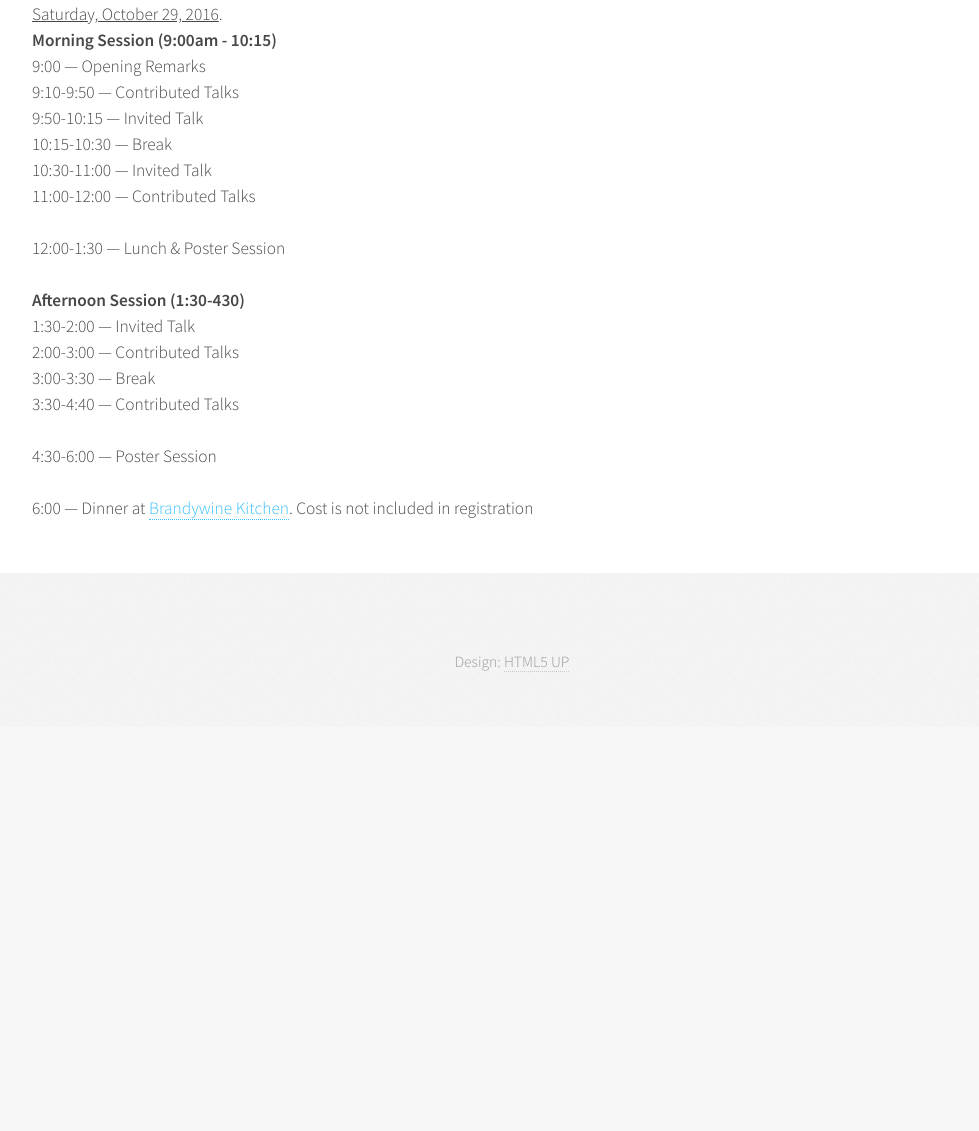
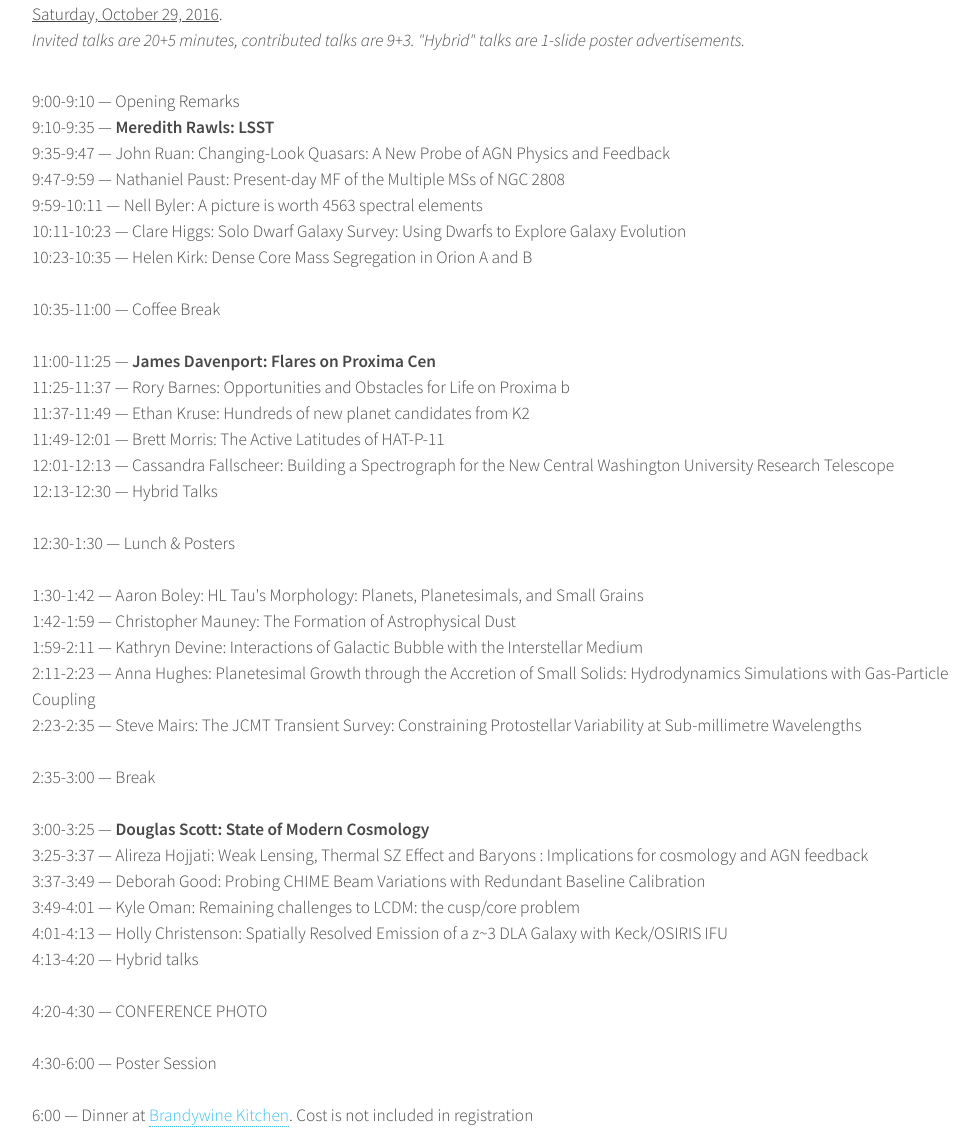
Before and after one commit to jradavenport/nwam2016, a plain HTML site: page program.html in a window 1280 px wide. Shown: the part 335-1466 px from the top of the page, without its empty margins (128-1107 px from the left). Before the commit the page ends 1062 px from the top, so only its background shows below. Drawn offline with Linux system fonts and the light colour scheme.

Commit message:
add first program draft

```diff
--- a/program.html
+++ b/program.html
@@ -72,25 +72,48 @@ analytics"></a></div></noscript>
 								</p>
 
 									<span style="text-decoration: underline;">Saturday, October 29, 2016</span>.
+									<p>
+									<i>Invited talks are 20+5 minutes, contributed talks are 9+3. "Hybrid" talks are 1-slide poster advertisements.</i>
 									</br>
 									<ul>
-										<li><b>Morning Session (9:00am - 10:15)</b> </li>
-										<li> 9:00 &#8212; Opening Remarks </li>
-										<li> 9:10-9:50 &#8212; Contributed Talks </li>
-										<li> 9:50-10:15 &#8212; Invited Talk </li>
-										<li> 10:15-10:30 &#8212; Break </li>
-										<li> 10:30-11:00 &#8212; Invited Talk </li>
-										<li> 11:00-12:00 &#8212; Contributed Talks </li>
+										<!-- <li><b>Morning Session (9:00am - 10:15)</b> </li> -->
+										<li> 9:00-9:10 &#8212; Opening Remarks </li>
+										<li> 9:10-9:35 &#8212; <b>Meredith Rawls: LSST</b> </li>
+										<li> 9:35-9:47 &#8212; John Ruan: Changing-Look Quasars: A New Probe of AGN Physics and Feedback </li>
+										<li> 9:47-9:59 &#8212; Nathaniel Paust: Present-day MF of the Multiple MSs of NGC 2808 </li>
+										<li> 9:59-10:11 &#8212; Nell Byler: A picture is worth 4563 spectral elements </li>
+										<li> 10:11-10:23 &#8212; Clare Higgs: Solo Dwarf Galaxy Survey: Using Dwarfs to Explore Galaxy Evolution </li>
+										<li> 10:23-10:35 &#8212; Helen Kirk: Dense Core Mass Segregation in Orion A and B </li>
 										<li> </br> </li>
-										<li> 12:00-1:30 &#8212; Lunch & Poster Session</li>
+										<li> 10:35-11:00 &#8212; Coffee Break </li>
 										<li> </br> </li>
-										<li><b>Afternoon Session (1:30-430)</b>
-										<li> 1:30-2:00 &#8212; Invited Talk </li>
-										<li> 2:00-3:00 &#8212; Contributed Talks </li>
-										<li> 3:00-3:30 &#8212; Break </li>
-										<li> 3:30-4:40 &#8212; Contributed Talks </li>
+										<li> 11:00-11:25 &#8212; <b>James Davenport: Flares on Proxima Cen </b></li>
+										<li> 11:25-11:37 &#8212; Rory Barnes: Opportunities and Obstacles for Life on Proxima b </li>
+										<li> 11:37-11:49 &#8212; Ethan Kruse: Hundreds of new planet candidates from K2 </li>
+										<li> 11:49-12:01 &#8212; Brett Morris: The Active Latitudes of HAT-P-11 </li>
+										<li> 12:01-12:13 &#8212; Cassandra Fallscheer: Building a Spectrograph for the New Central Washington University Research Telescope  </li>
+										<li> 12:13-12:30 &#8212; Hybrid Talks </li>
 										<li> </br> </li>
-										<li> 4:30-6:00 &#8212; Poster Session</li>
+										<li> 12:30-1:30 &#8212; Lunch & Posters </li>
+										<li> </br> </li>
+										<li> 1:30-1:42 &#8212; Aaron Boley: HL Tau's Morphology: Planets, Planetesimals, and Small Grains </li>
+										<li> 1:42-1:59 &#8212; Christopher Mauney: The Formation of Astrophysical Dust </li>
+										<li> 1:59-2:11 &#8212; Kathryn Devine: Interactions of Galactic Bubble with the Interstellar Medium </li>
+										<li> 2:11-2:23 &#8212; Anna Hughes: Planetesimal Growth through the Accretion of Small Solids: Hydrodynamics Simulations with Gas-Particle Coupling </li>
+										<li> 2:23-2:35 &#8212; Steve Mairs: The JCMT Transient Survey: Constraining Protostellar Variability at Sub-millimetre Wavelengths  </li>
+										<li> </br> </li>
+										<li> 2:35-3:00 &#8212; Break </li>
+										<li> </br> </li>
+										<li> 3:00-3:25 &#8212; <b> Douglas Scott: State of Modern Cosmology</b> </li>
+										<li> 3:25-3:37 &#8212; Alireza Hojjati: Weak Lensing, Thermal SZ Effect and Baryons : Implications for cosmology and AGN feedback </li>
+										<li> 3:37-3:49 &#8212; Deborah Good: Probing CHIME Beam Variations with Redundant Baseline Calibration </li>
+										<li> 3:49-4:01 &#8212; Kyle Oman: Remaining challenges to LCDM: the cusp/core problem </li>
+										<li> 4:01-4:13 &#8212; Holly Christenson: Spatially Resolved Emission of a z~3 DLA Galaxy with Keck/OSIRIS IFU </li>
+										<li> 4:13-4:20 &#8212; Hybrid talks </li>
+										<li> </br> </li>
+										<li> 4:20-4:30 &#8212; CONFERENCE PHOTO </li>
+										<li> </br> </li>
+										<li> 4:30-6:00 &#8212; Poster Session </li>
 										<li> </br> </li>
 										<li> 6:00 &#8212; Dinner at <a href="http://www.brandywinekitchen.com">Brandywine Kitchen</a>. Cost is not included in registration </li>
 									</ul>
```
